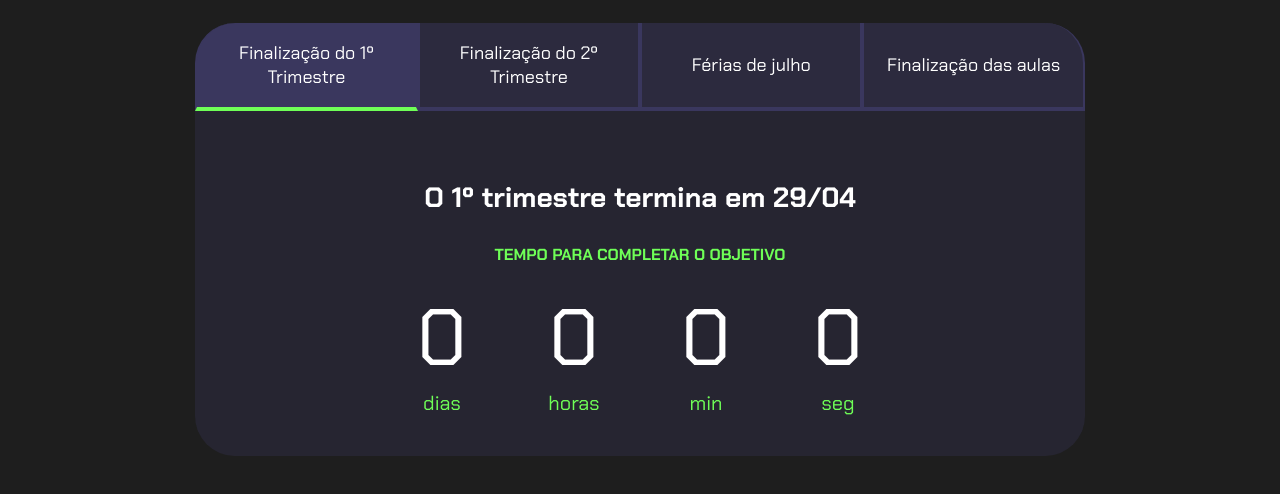
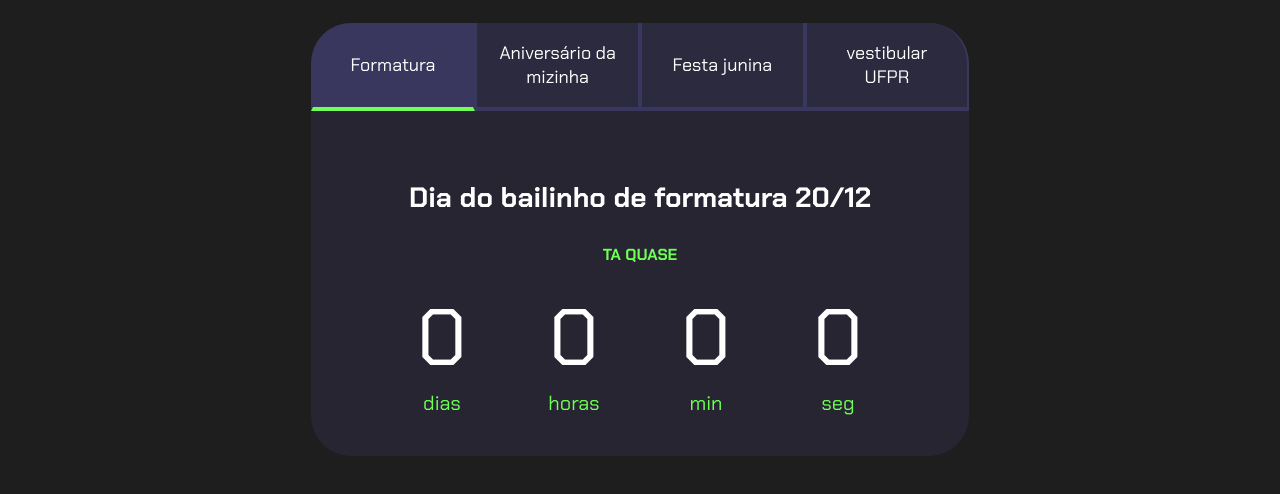
Before and after one commit to javorivski0607/objetivos_terceiroC_editado, a plain HTML site: page index.html in a window 1280 px wide. Shown: the part 80-574 px from the top of the page. Drawn offline with Linux system fonts and the light colour scheme.

Commit message:
Update index.html

```diff
--- a/index.html
+++ b/index.html
@@ -13,15 +13,15 @@
         <h2 class="titulo-principal">Objetivos do 3º ano de 2025<span>_</span></h2>
         <div class="conteudo">
             <div class="botoes">
-                <button class="botao ativo">Finalização do 1º Trimestre</button>
-                <button class="botao">Finalização do 2º Trimestre</button>
-                <button class="botao">Férias de julho</button>
-                <button class="botao">Finalização das aulas</button>
+                <button class="botao ativo">Formatura</button>
+                <button class="botao">Aniversário da mizinha</button>
+                <button class="botao">Festa junina</button>
+                <button class="botao">vestibular UFPR</button>
             </div>
             <div class="abas-textos">
                 <div class="aba-conteudo ativo">
-                    <h3 class="aba-conteudo-titulo-principal">O 1º trimestre termina em 29/04</h3>
-                    <h4 class="aba-conteudo-titulo-secundario">Tempo para completar o objetivo</h4>
+                    <h3 class="aba-conteudo-titulo-principal"> Dia do bailinho de formatura 20/12</h3>
+                    <h4 class="aba-conteudo-titulo-secundario">Ta quase</h4>
                     <div class="contador">
                         <div class="contador-digito">
                             <p class="contador-digito-numero" id="dias0"></p>
@@ -42,7 +42,7 @@
                     </div>
                 </div>
                 <div class="aba-conteudo">
-                    <h3 class="aba-conteudo-titulo-principal">Atingir a média 6 em todas as disciplinas</h3>
+                    <h3 class="aba-conteudo-titulo-principal">DIA DA DIVA 06/07</h3>
                     <h4 class="aba-conteudo-titulo-secundario">Tempo para completar o objetivo</h4>
                     <div class="contador">
                         <div class="contador-digito">
@@ -64,7 +64,7 @@
                     </div>
                 </div>
                 <div class="aba-conteudo">
-                    <h3 class="aba-conteudo-titulo-principal">Organizar o que irá fazer nas férias</h3>
+                    <h3 class="aba-conteudo-titulo-principal">Ultima festa junina 05/07</h3>
                     <h4 class="aba-conteudo-titulo-secundario">Tempo para completar o objetivo</h4>
                     <div class="contador">
                         <div class="contador-digito">
@@ -86,7 +86,7 @@
                     </div>
                 </div>
                 <div class="aba-conteudo">
-                    <h3 class="aba-conteudo-titulo-principal">Terminar as aulas com boas notas</h3>
+                    <h3 class="aba-conteudo-titulo-principal">Dia do terror 05/10 </h3>
                     <h4 class="aba-conteudo-titulo-secundario">Tempo para completar o objetivo</h4>
                     <div class="contador">
                         <div class="contador-digito">
```
